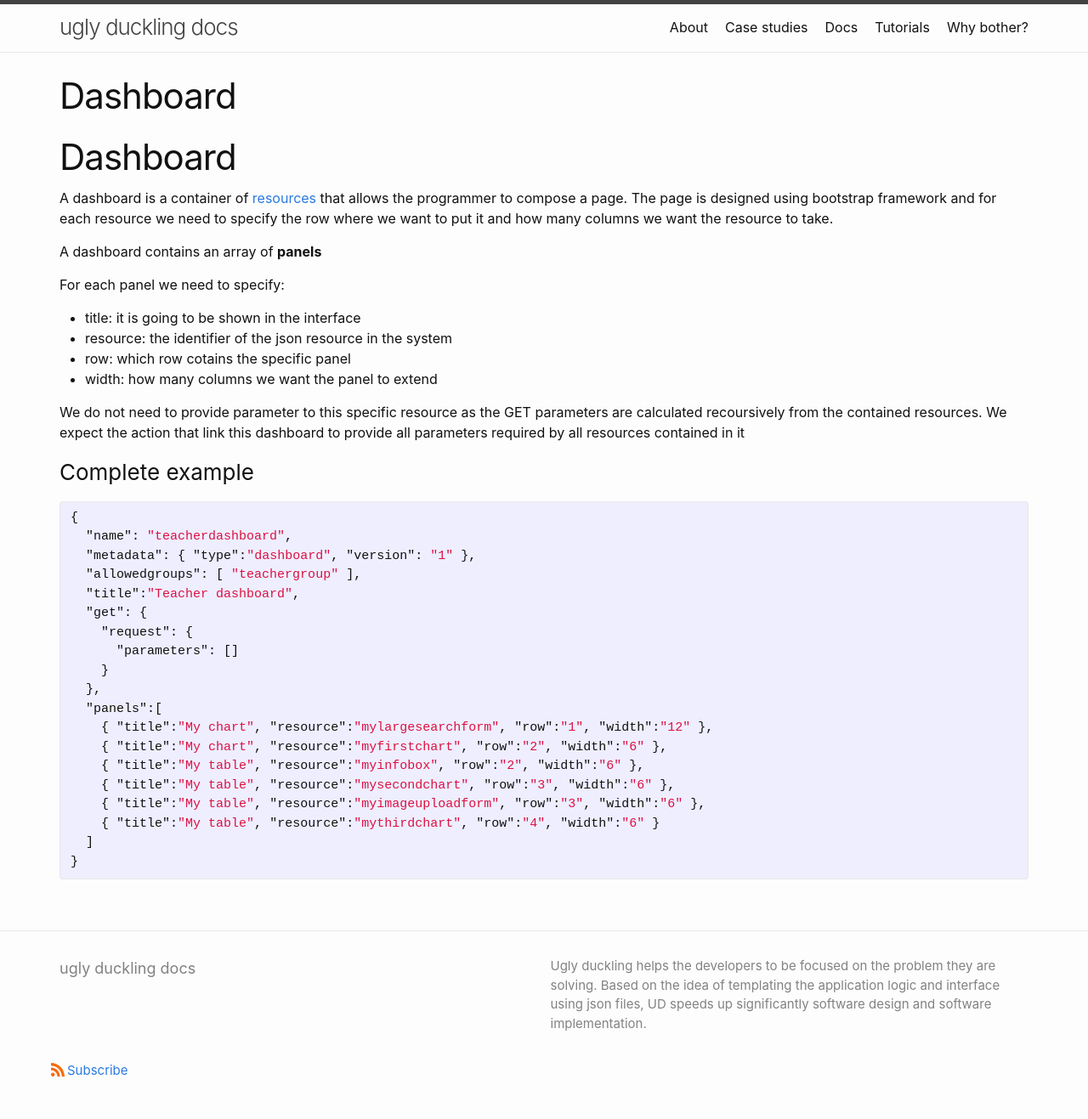
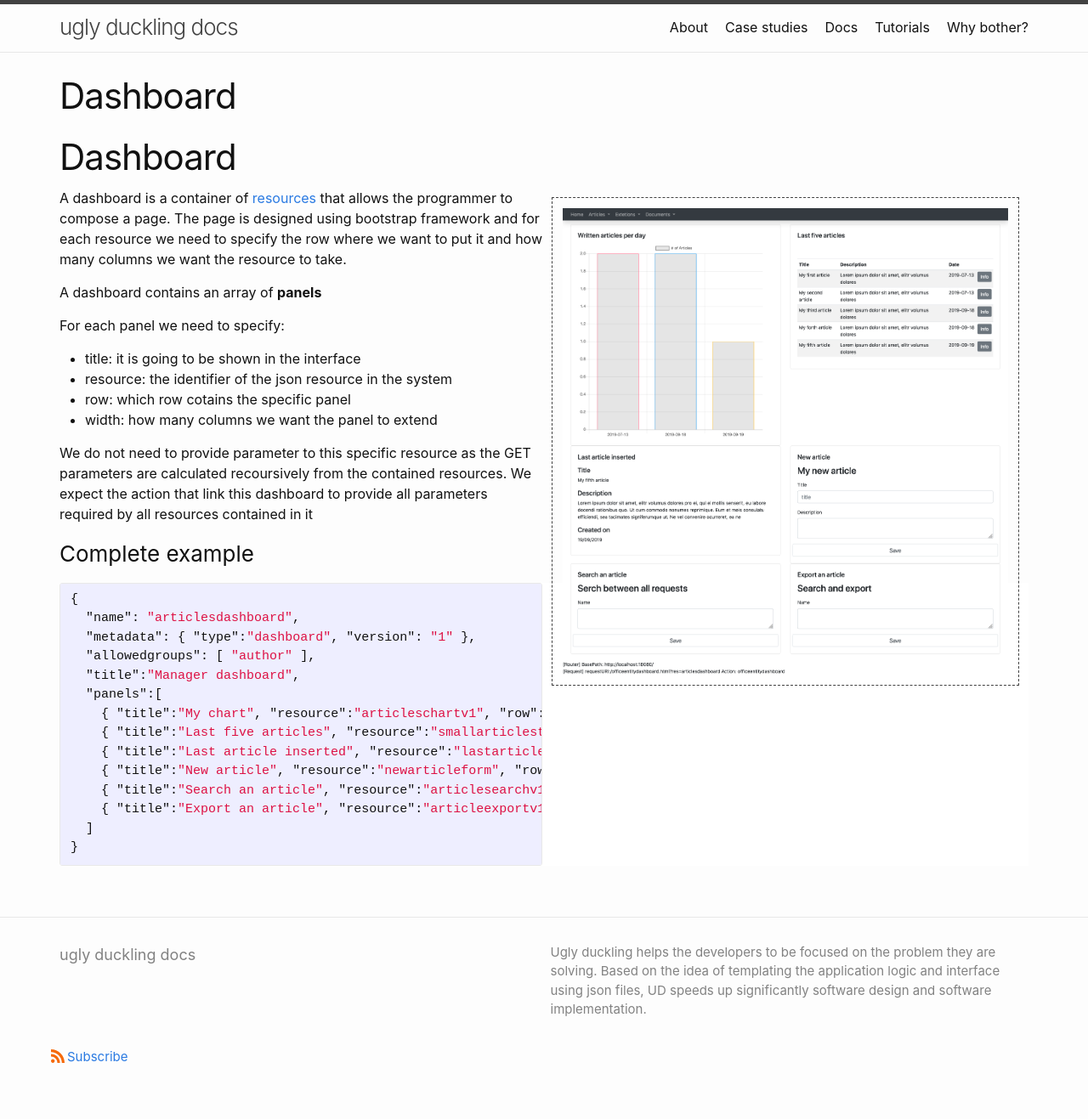
Before and after one commit to fabiomattei/uddocs, a Jekyll site: the page built from _docs/dashboard.md, in a window 1280 px wide. Shown: the whole page at 85% size. Built offline with Jekyll 4.4.1, drawn with Linux system fonts in a browser that asks for light colours.

Commit message:
adding images to docs

```diff
--- a/_docs/dashboard.md
+++ b/_docs/dashboard.md
@@ -4,6 +4,8 @@ name: Dashboard
 ---
 
 # Dashboard
+
+![Dashboard](images/tutorial03-dashboard.png){:class="aside-image"}
 
 A dashboard is a container of <a href="{{site.baseurl}}/docs/resource">resources</a> that allows the programmer to compose a page.
 The page is designed using bootstrap framework and for each resource we need to specify the row where we want to put it and how many columns we want the resource to take.
@@ -24,22 +26,17 @@ We do not need to provide parameter to this specific resource as the GET paramet
 
 {% highlight json %}
 {
-  "name": "teacherdashboard",
+  "name": "articlesdashboard",
   "metadata": { "type":"dashboard", "version": "1" },
-  "allowedgroups": [ "teachergroup" ],
-  "title":"Teacher dashboard",
-  "get": {
-    "request": {
-      "parameters": []
-    }
-  },
+  "allowedgroups": [ "author" ],
+  "title":"Manager dashboard",
   "panels":[
-    { "title":"My chart", "resource":"mylargesearchform", "row":"1", "width":"12" },
-    { "title":"My chart", "resource":"myfirstchart", "row":"2", "width":"6" },
-    { "title":"My table", "resource":"myinfobox", "row":"2", "width":"6" },
-    { "title":"My table", "resource":"mysecondchart", "row":"3", "width":"6" },
-    { "title":"My table", "resource":"myimageuploadform", "row":"3", "width":"6" },
-    { "title":"My table", "resource":"mythirdchart", "row":"4", "width":"6" }
+    { "title":"My chart", "resource":"articleschartv1", "row":"1", "width":"6" },
+    { "title":"Last five articles", "resource":"smallarticlestable", "row":"1", "width":"6" },
+    { "title":"Last article inserted", "resource":"lastarticleinfov1", "row":"2", "width":"6" },
+    { "title":"New article", "resource":"newarticleform", "row":"2", "width":"6" },
+    { "title":"Search an article", "resource":"articlesearchv1", "row":"3", "width":"6" },
+    { "title":"Export an article", "resource":"articleexportv1", "row":"3", "width":"6" }
   ]
 }
 {% endhighlight %}
--- a/_sass/minima/_custom.scss
+++ b/_sass/minima/_custom.scss
@@ -44,7 +44,7 @@
 }
 
 .aside-image {
-    padding: 2%;
-    margin: 2%;
+    padding: 1%;
+    margin: 1%;
     border: 1px dashed $grey-color-dark;
 }
```
Also changed, not shown: _docs/form.md (+3 -1 lines), _docs/images/controlpanel-dashboard.png (added), _docs/images/tut01-table.png (added), _docs/images/tut02-form.png (added), _docs/images/tut03-form-new.png (added), _docs/images/tutorial03-dashboard.png (added).
